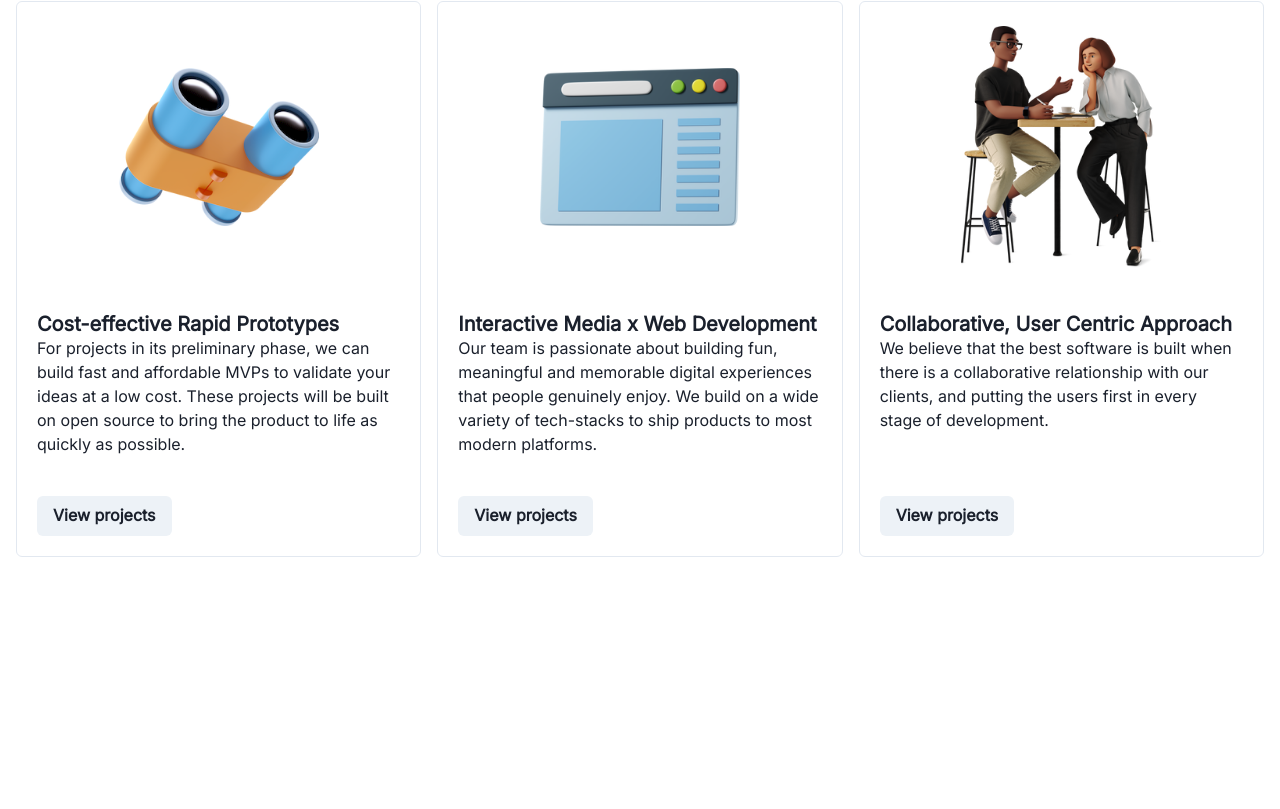
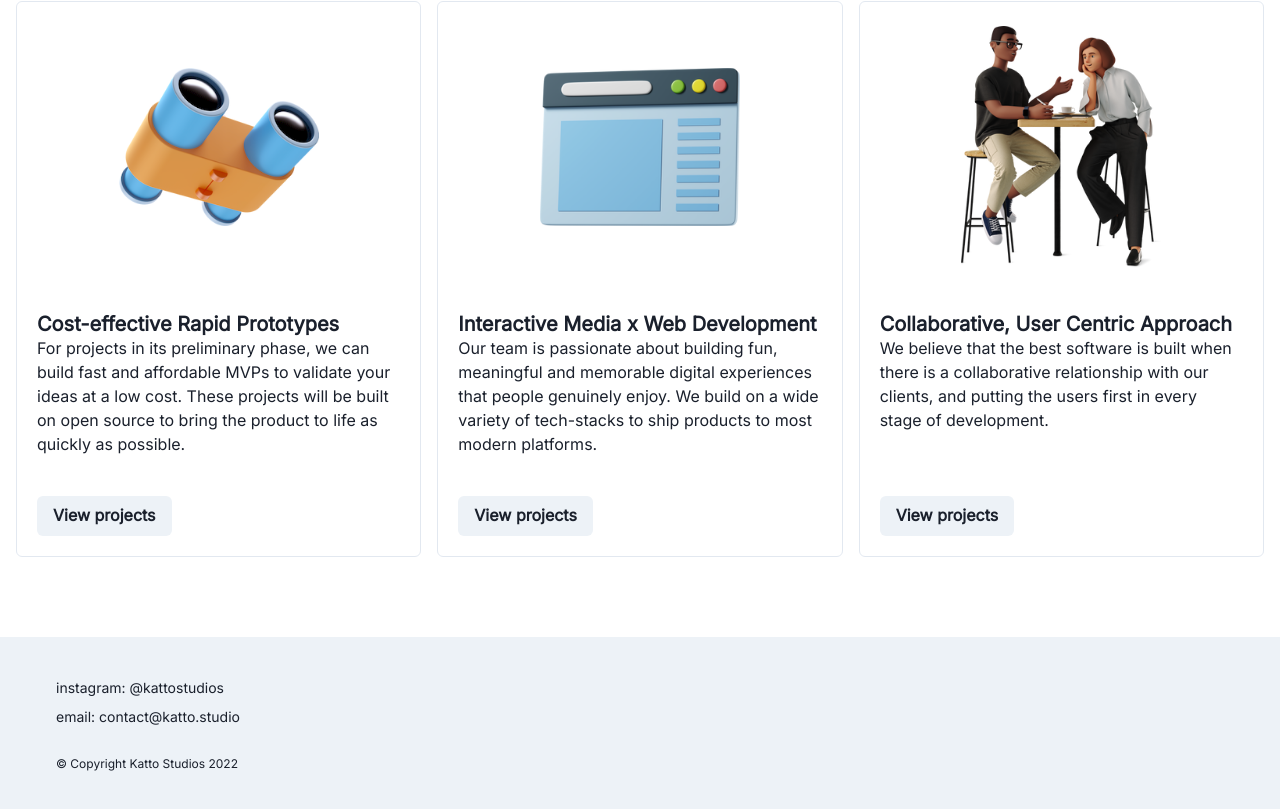
Before and after one commit to katto-studios/kattoweb, a Next.js app: page / in a window 1280 px wide. Shown: the part 843-1652 px from the top of the page. Before the commit the page ends 1480 px from the top, so only its background shows below. Built offline with nearby package versions, Linux system fonts and the light colour scheme.

Commit message:
feat(footer): Add footer

```diff
--- a/components/footer/footer.tsx
+++ b/components/footer/footer.tsx
@@ -1,3 +1,24 @@
+import { Box, Container, Stack, Text } from '@chakra-ui/react';
+import Link from 'next/link';
+
 export type FooterProps = {};
 
-export default function Footer(props: FooterProps) {}
+export default function Footer(props: FooterProps) {
+  return (
+    <Box p={10} background="gray.100">
+      <Container maxW="container.xl">
+        <Stack>
+          <Link href={'instragram.com/kattostudios'}>
+            <Text fontSize="sm">instagram: @kattostudios</Text>
+          </Link>
+          <Link href={'mailto:contact@katto.studio'}>
+            <Text fontSize="sm">email: contact@katto.studio</Text>
+          </Link>
+          <Text fontSize="xs" pt={5}>
+            © Copyright Katto Studios 2022
+          </Text>
+        </Stack>
+      </Container>
+    </Box>
+  );
+}
--- a/pages/_app.tsx
+++ b/pages/_app.tsx
@@ -5,6 +5,7 @@ import '@fontsource/inter';
 import { theme } from './theme';
 import { useEffect } from 'react';
 import NavBar from '../components/navigation/NavBar';
+import Footer from '../components/footer/footer';
 
 function MyApp({ Component, pageProps }: AppProps) {
   useEffect(() => {
@@ -14,6 +15,7 @@ function MyApp({ Component, pageProps }: AppProps) {
     <ChakraProvider theme={theme}>
       <NavBar />
       <Component {...pageProps} />
+      <Footer />
     </ChakraProvider>
   );
 }
```
